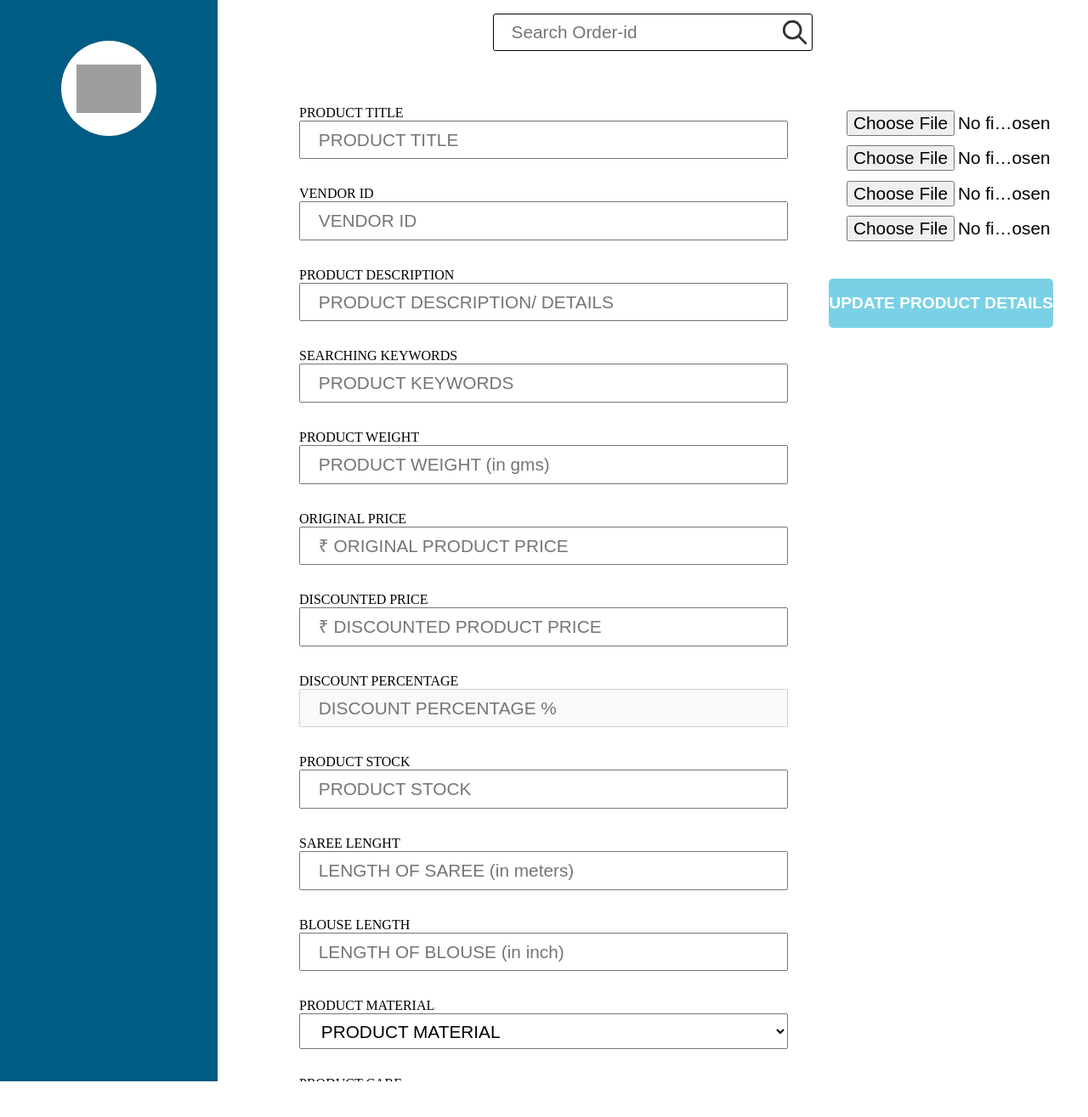
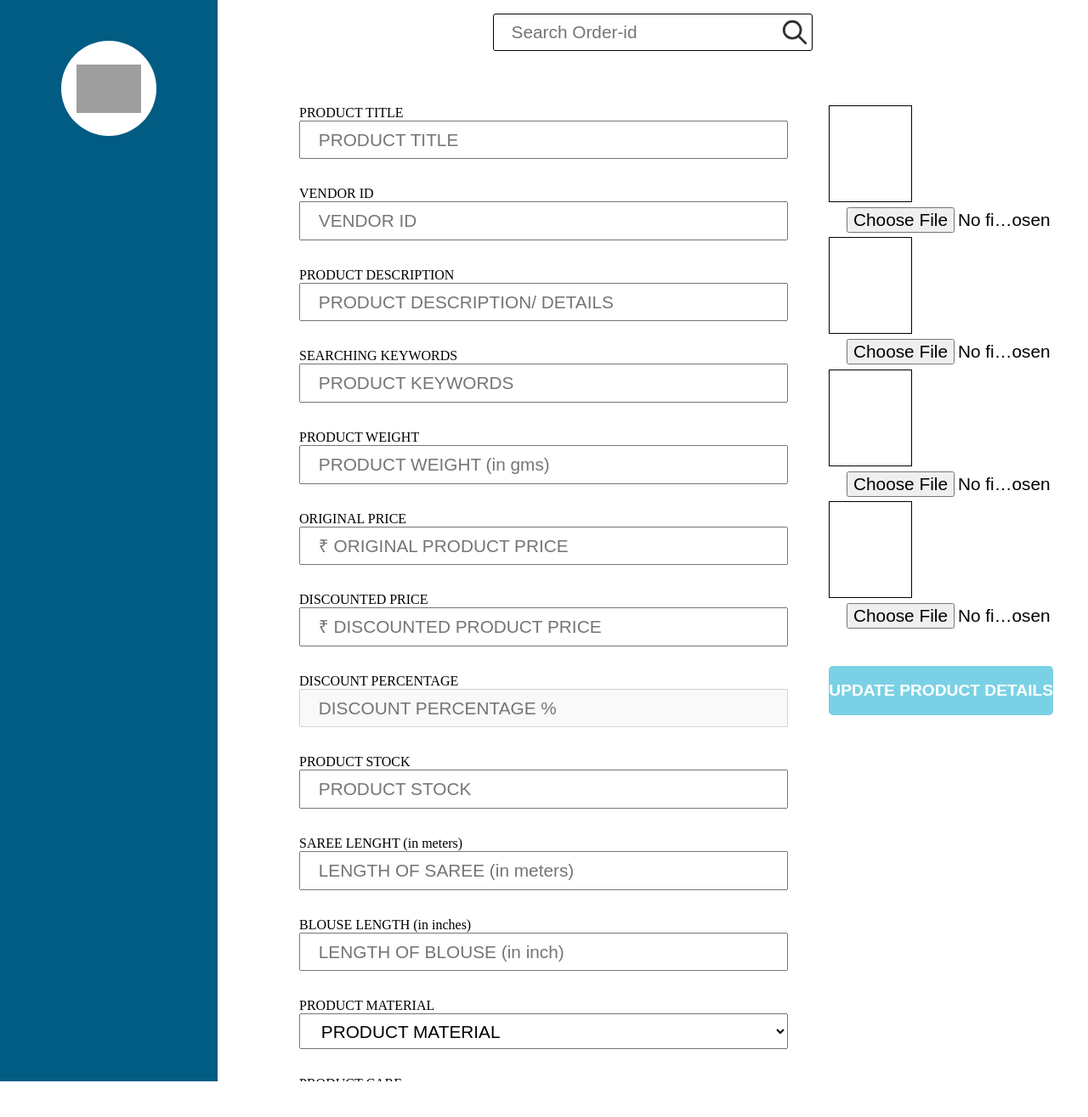
Before and after one commit to Tulsiyan-Fashion-pvt-ltd/Inventory, a Flask app: page /edit in a window 1280 px wide. Shown: the part 90-1405 px from the top of the page at 85% size. Run offline with Flask 3, Linux system fonts and the light colour scheme; the visitor is signed in with stand-in values (Sample User, id 1); some libraries are stand-ins or nearby versions; grey boxes are pictures that could not be loaded.

Commit message:
edit page

```diff
--- a/app.py
+++ b/app.py
@@ -124,7 +124,7 @@ def edit():
         return redirect('/login')
 
     if request.method == "GET":
-        return render_template('edit.html', page_name="edit products")
+        return render_template('edit.html', page_name="edit products", material=saree_materials)
     else:
 
         if request.get_json() != None:
--- a/static/edit.css
+++ b/static/edit.css
@@ -21,3 +21,11 @@
 .title{
     margin-bottom: -2em;
 }
+
+#overview{
+    border: 1px solid black;
+    height: 7em;
+    width: 6em;
+    background-repeat: no-repeat;
+    background-size: cover;
+}
--- a/templates/add.html
+++ b/templates/add.html
@@ -38,7 +38,7 @@
             <div id="overview"></div><input type="file" name="img04" id="img-input04" accept="image/*" required>
         </div>
 
-        <button id="submit">UPLOAD PRODUCT</button>
+        <button id="submit" type="submit">UPLOAD PRODUCT</button>
     </div>
 </form>
 
--- a/templates/edit.html
+++ b/templates/edit.html
@@ -29,9 +29,9 @@
         <input type="text" id="dsc-percentage" name="dsc-prctng" placeholder="DISCOUNT PERCENTAGE %" required autocomplete="off" disabled>
         <p class="title">PRODUCT STOCK</p>
         <input type="text" id="stock" name="stock" placeholder="PRODUCT STOCK" required>
-        <p class="title">SAREE LENGHT</p>
+        <p class="title">SAREE LENGHT (in meters)</p>
         <input type="text" id="saree-len" name="slen" placeholder="LENGTH OF SAREE (in meters)" required>
-        <p class="title">BLOUSE LENGTH</p>
+        <p class="title">BLOUSE LENGTH (in inches)</p>
         <input type="text" id="blouse-len" name="blen" placeholder="LENGTH OF BLOUSE (in inch)" required>
         <p class="title">PRODUCT MATERIAL</p>
         <select name="material" id="material" required>
@@ -59,7 +59,7 @@
             <div id="overview"></div><input type="file" name="img04" id="img-input04" accept="image/*" required>
         </div>
 
-        <button id="submit">UPDATE PRODUCT DETAILS</button>
+        <button id="submit" type="submit">UPDATE PRODUCT DETAILS</button>
     </div>
 </form>
 
@@ -149,7 +149,33 @@
             let prctng = document.querySelector('#dsc-percentage');
             prctng.value = calculate(disc_price.value, price.value);
 
+            let stock = document.querySelector('#stock');
+            stock.value = data.stock;
 
+            let slen = document.querySelector('#saree-len');
+            slen.value = data.slen;
+
+            let blen = document.querySelector('#blouse-len');
+            blen.value = data.slen;
+
+            let material = document.querySelector('#material option');
+            material.value = data.material;
+            material.innerText = data.material;
+
+            let care = document.querySelector('#care');
+            care.value = data.care;
+
+            let img01 = document.querySelector('#img01 #overview');
+            img01.style.backgroundImage = `url('data:img/png;base64,${data.img01}')`;
+
+            let img02 = document.querySelector('#img02 #overview');
+            img02.style.backgroundImage = `url('data:img/png;base64,${data.img02}')`;
+
+            let img03 = document.querySelector('#img03 #overview');
+            img03.style.backgroundImage = `url('data:img/png;base64,${data.img03}')`;
+
+            let img04 = document.querySelector('#img04 #overview');
+            img04.style.backgroundImage = `url('data:img/png;base64,${data.img04}')`;
         }
     })
 </script>
```
